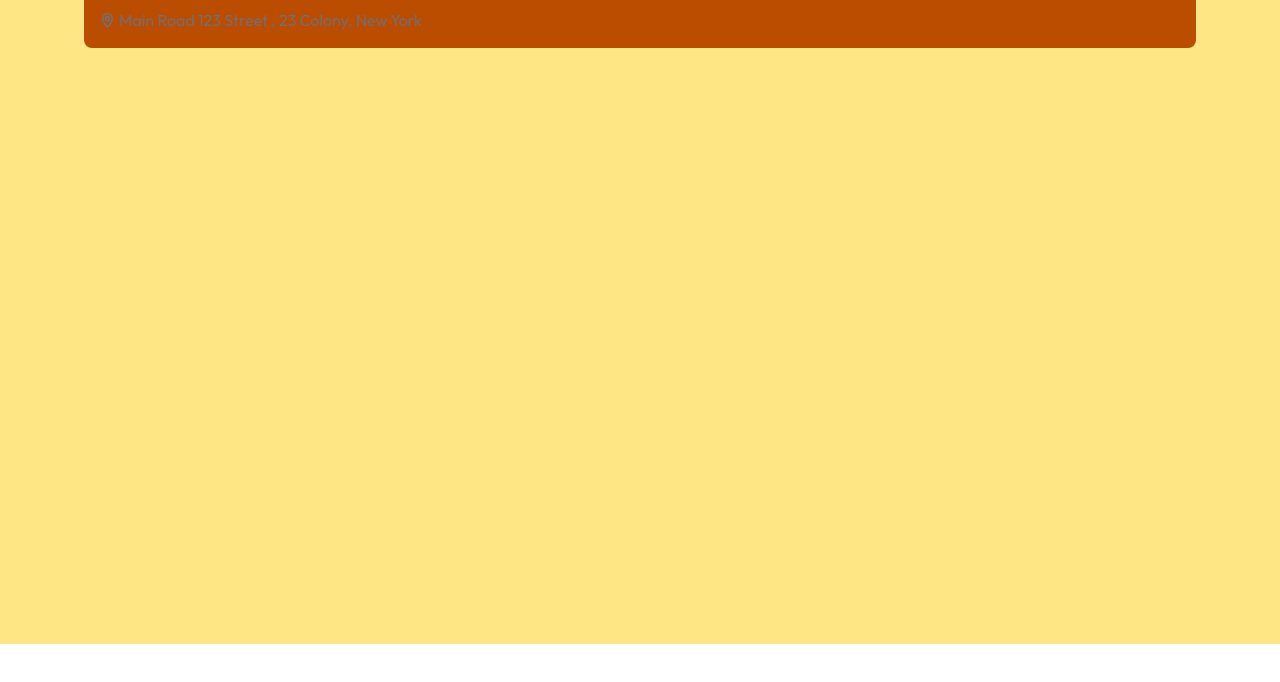
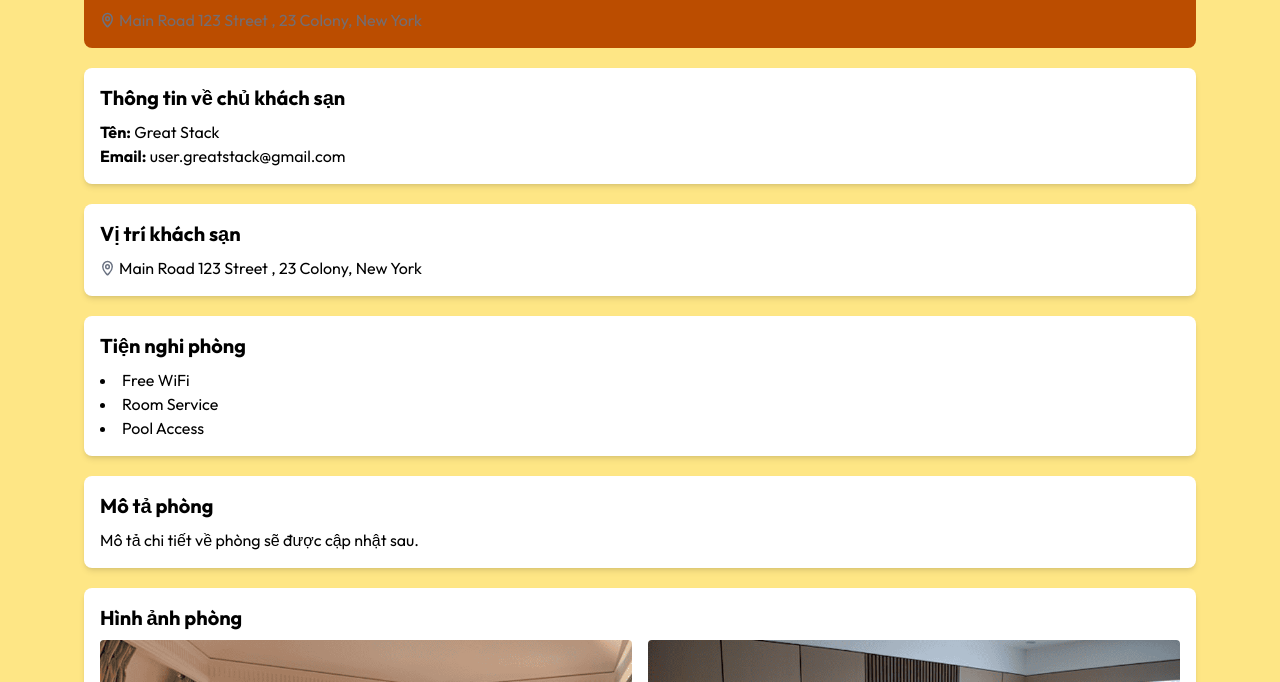
Before and after one commit to D-Luffy-36/booking_hotel_reactjs, a React (Vite) app: page /room/67f763d8197ac559e4089b7a in a window 1280 px wide. Shown: the part 236-918 px from the top of the page. Built offline with nearby package versions, Linux system fonts and the light colour scheme; no server answers; a web font is replaced by a local one.

Commit message:
feat(RoomDetailPage): add children component into RoomDetailPage

```diff
--- a/src/features/rooms/RoomDetailPage.jsx
+++ b/src/features/rooms/RoomDetailPage.jsx
@@ -1,23 +1,42 @@
-import React from 'react';
 import { useParams } from 'react-router-dom';
 import PageWrapper from "../../conponents/layout/PageWrapper";
 import RoomHeader from "./sections/RoomHeader"
-
+import HotelHostInfo from "./sections/HotelHostInfo"
+import HotelLocation from "./sections/HotelLocation"
+import RoomAmenities from "./sections/RoomAmenities"
+import RoomDescription from "./sections/RoomDescription"
+import RoomGallery from "./sections/RoomGallary"
+import RoomSummary from "./sections/RoomSummary"
 
 export default function RoomDetailPage({ rooms }) {
     const { id } = useParams(); // lấy id từ URL param
-    const room = rooms.find(r => r._id.toString() === id);
+    const room = rooms.find(room => room._id.toString() === id); // Tìm phòng theo id
 
-    console.log(id);
-    console.log(room);
 
     if (!room) {
         return <div>Room not found!</div>; // nếu không có room
     }
     return (
-        <PageWrapper className="bg-amber-200 h-screen m-20">
+        <PageWrapper className="bg-amber-200 m-20">
             <div>
+{/* Gồm 7 phần: RoomHeader, HotelHostInfo, HotelLocation, RoomAmenities, RoomDescription, RoomGallery, RoomSummary */}
                 <RoomHeader room={room} />
+                <HotelHostInfo hotel={room.hotel}/>
+                <HotelLocation hotel={room.hotel} />
+                <RoomAmenities room={room} />
+                <RoomDescription room={room} />
+                <RoomGallery room={room} />
+                <RoomSummary room={room} />
+
+
+                {/*
+                    <HotelHostInfo hotel={room.hotel} />
+                    <HotelLocation hotel={room.hotel} />
+                    <RoomAmenities room={room} />
+                    <RoomDescription room={room} />
+                    <RoomGallery room={room} />
+                    <RoomSummary room={room} />
+                */}
             </div>
         </PageWrapper>
     );
```
